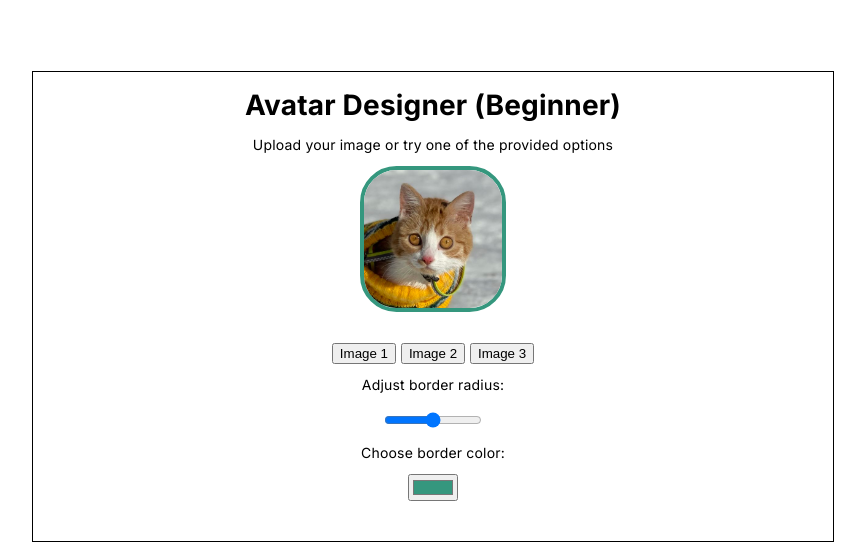
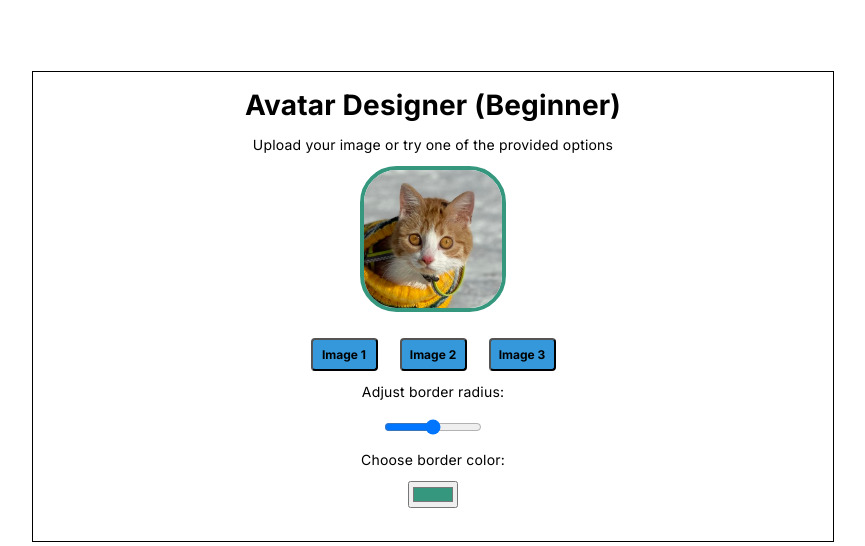
Before and after one commit to hicksey-makes/avatar_designer, a website built with Vite: page index.html in a window 1280 px wide. Shown: the whole page, without its empty margins (68-933 px from the left). Built offline with nearby package versions, Linux system fonts and the light colour scheme.

Commit message:
use display flex to align img buttons correctly

```diff
--- a/css/avatar.css
+++ b/css/avatar.css
@@ -9,9 +9,15 @@
 }
 
 .btn-wrap {
-  display: block;
+  display: flex;
+  justify-content: center;
 }
 
+.btn-inwrap {
+  width: 245px;
+  display: flex;
+  justify-content: space-between;
+}
 #avat-img {
   border-style: solid;
   border-width: 4px;
@@ -59,3 +65,13 @@
   width: 98px;
   height: 12px;
 }
+
+.img-btn {
+  width: 67px;
+  height: 33px;
+  border-radius: 4px;
+  background-color: #3498db;
+  font-size: 12px;
+  font-weight: 700;
+  font-family: "Inter", sans-serif;
+}
--- a/index.html
+++ b/index.html
@@ -26,9 +26,12 @@
 
         </div>
         <div class="btn-wrap">
-          <button class="img-btn" id="btn-img1" data-image="example/cat1.png">Image 1</button>
-          <button class="img-btn" id="btn-img2" data-image="example/cat2.jpg">Image 2</button>
-          <button class="img-btn" id="btn-img3" data-image="example/cat3.png">Image 3</button>
+          <div class="btn-inwrap">
+            <button class="img-btn" id="btn-img1" data-image="example/cat1.png">Image 1</button>
+            <button class="img-btn" id="btn-img2" data-image="example/cat2.jpg">Image 2</button>
+            <button class="img-btn" id="btn-img3" data-image="example/cat3.png">Image 3</button>
+          </div>
+
         </div>
         <div class="slider-wrap">
           <p>Adjust border radius:</p>
```
